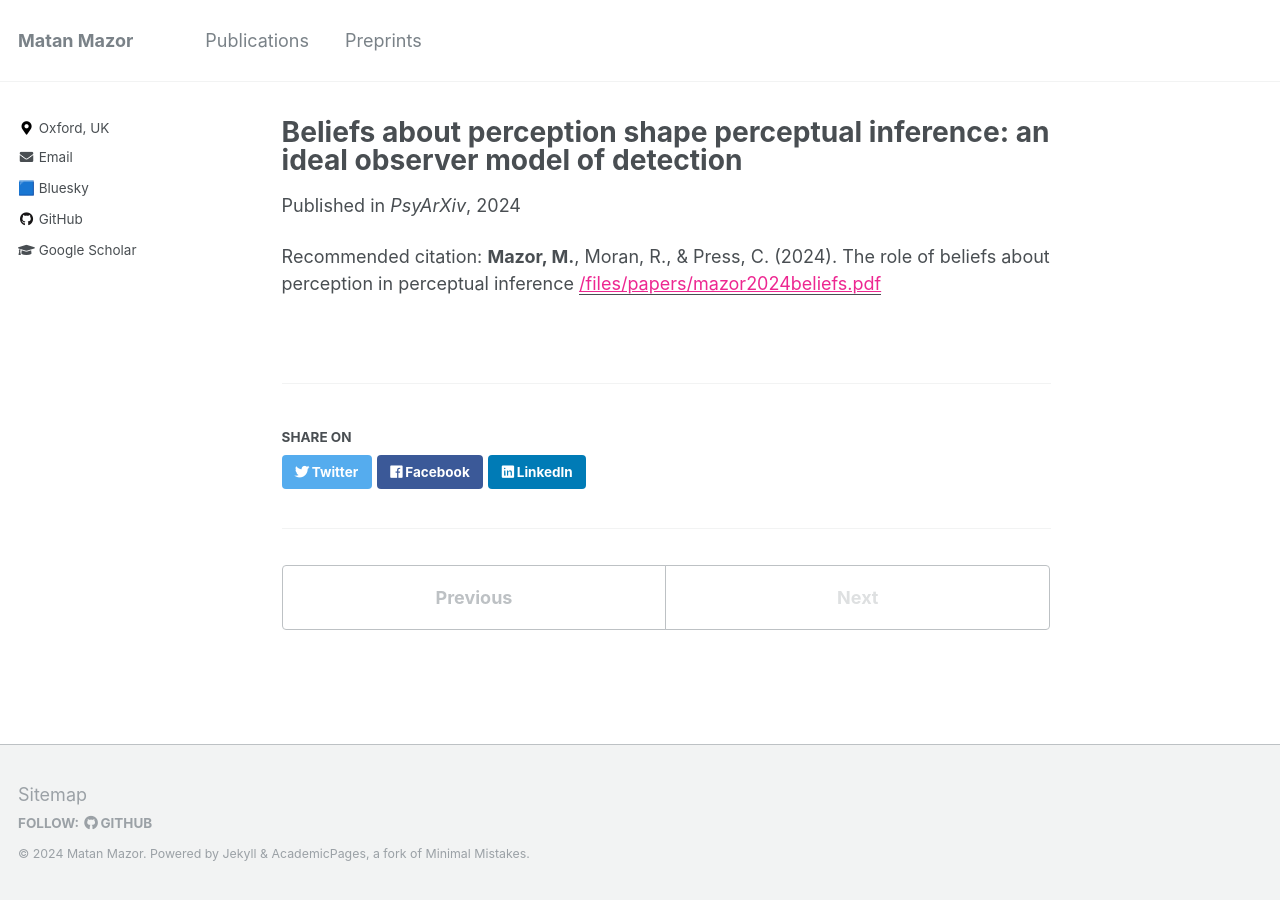
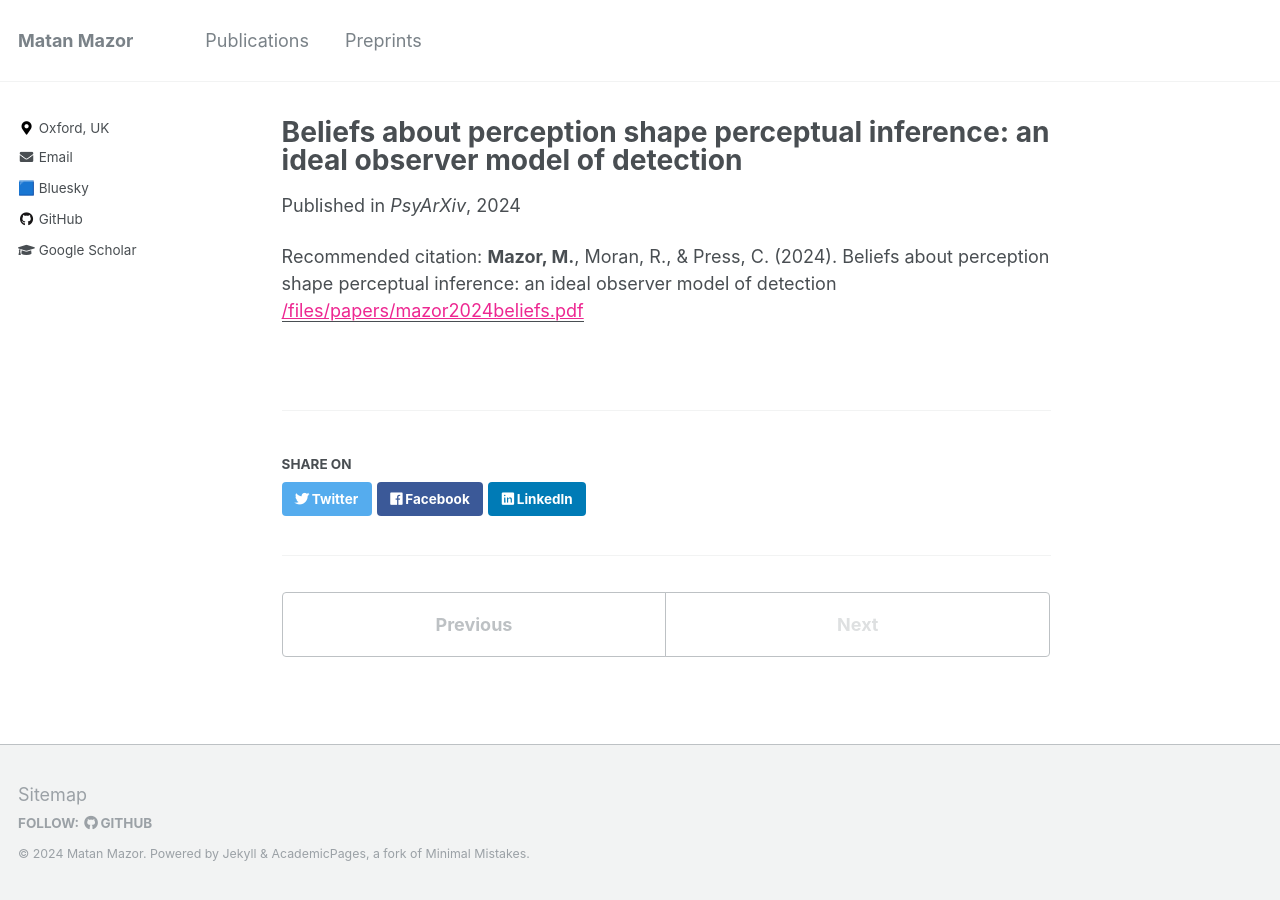
Before and after one commit to matanmazor/matanmazor.github.io, a Jekyll site: the page built from _preprints/2024-06-22-beliefs-about-perception.md, in a window 1280 px wide. Built offline with Jekyll 4.4.1, drawn with Linux system fonts in a browser that asks for light colours.

Commit message:
Update 2024-06-22-beliefs-about-perception.md

```diff
--- a/_preprints/2024-06-22-beliefs-about-perception.md
+++ b/_preprints/2024-06-22-beliefs-about-perception.md
@@ -7,7 +7,7 @@ venue: 'PsyArXiv'
 psyarxiv: 'https://osf.io/preprints/psyarxiv/gx58j'
 github: 'https://github.com/matanmazor/counterfactualvisibility'
 paperurl: '/files/papers/mazor2024beliefs.pdf'
-citation: '<b>Mazor, M.</b>, Moran, R., & Press, C. (2024). The role of beliefs about perception in perceptual inference'
+citation: '<b>Mazor, M.</b>, Moran, R., & Press, C. (2024). Beliefs about perception shape perceptual inference: an ideal observer model of detection'
 summary_paragraph: >
  Together with [Rani](https://www.qmul.ac.uk/sbbs/staff/rani-moran.html) and [Clare](https://profiles.ucl.ac.uk/6628-clare-press), we propose a new way to model perceptual detection decisions (decisions about whether something is present or absent). Our model has only one sensor that is sensitive to the presence of a target image, and participants are assumed to observe this sensor and make decisions based on its output. This model exemplifies two principles. First, deciding that something is not there based on the sensor not activating is what philosophers call "an argument from ignorance". And second, this makes decisions about absence strongly dependent on beliefs about the probability that the sensor would activate when the target image is present. The model fits well data from three detection experiments, and reveals that people vary in how much they take into account the properties of the sensor when making decisions about absence.
 ---
```
